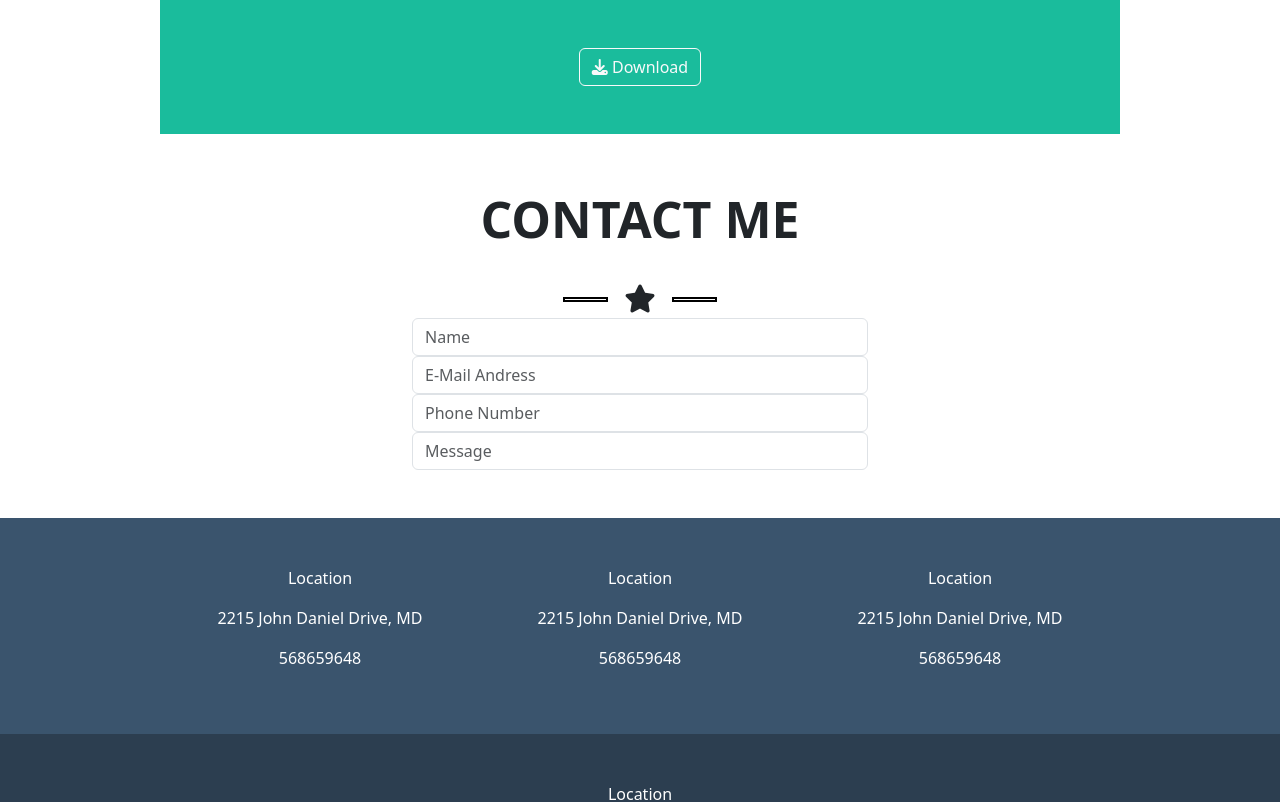
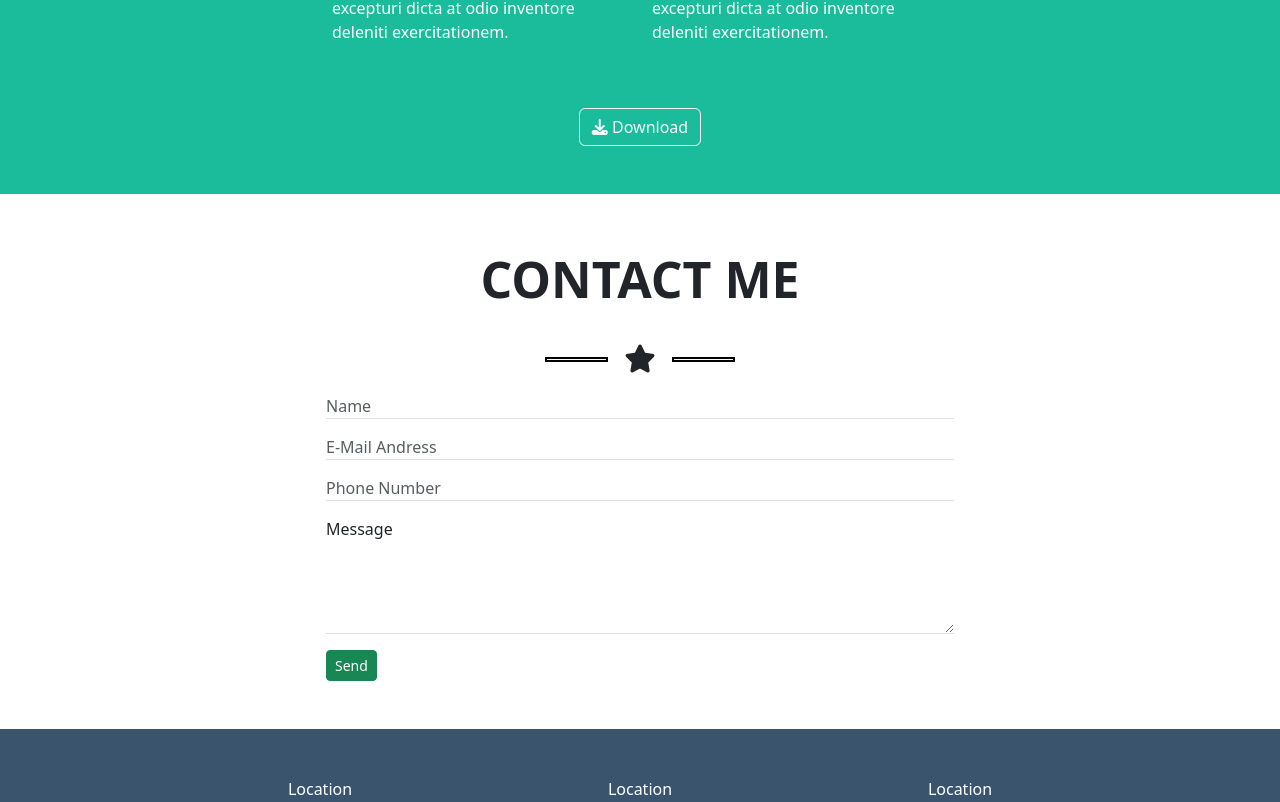
Before and after one commit to Valentina-De-Mite/html-css-bootstrap-freelancer, a plain HTML site: page index.html in a window 1280 px wide. Shown: the part 1779-2581 px from the top of the page. Drawn offline with nearby package versions, Linux system fonts and the light colour scheme.

Commit message:
added form contacts

```diff
--- a/index.html
+++ b/index.html
@@ -16,7 +16,7 @@
             <nav class="navbar navbar-expand-lg pb-3 pt-3">
                 <div class="container-fluid ">
                   <a class="navbar-brand fw-bold text-white" href="#">START BOOTSTRAP</a>
-                  <button class="navbar-toggler" type="button" data-bs-toggle="collapse" data-bs-target="#navbarSupportedContent" aria-controls="navbarSupportedContent" aria-expanded="false" aria-label="Toggle navigation">
+                  <button class="navbar-toggler " type="button  " data-bs-toggle="collapse" data-bs-target="#navbarSupportedContent" aria-controls="navbarSupportedContent" aria-expanded="false" aria-label="Toggle navigation">
                     <span class="navbar-toggler-icon"></span>
                   </button>
                   <div class="collapse navbar-collapse" id="navbarSupportedContent">
@@ -42,8 +42,8 @@
 
     <!-- MAIN -->
     <main>
-        <div class="m-auto w-75">
-            <section class="container-fluid text-center m-auto bg-color-green text-white">
+        <div class="container-fluid bg-color-green">
+            <section class="w-75 text-center m-auto  text-white">
                 <img class="avatar pt-5 pb-5 img-fluid" src="./assets/images/avatar.svg" alt="">
                 <p class="title t-s">START BOOTSTRAP</p>
                 <div class=" pt-3 fs-3 d-flex align-items-center justify-content-center gap-3">
@@ -57,7 +57,9 @@
                     </p>
                 </div>
             </section>
+        </div>
 
+        <div class="container-fluid bg-white">
             <section class="container-fluid text-center m-auto bg-color-white">
                 <div class="title pt-5 pb-2">
                     PORTFOLIO
@@ -88,8 +90,11 @@
                       </div>
                 </div>
             </section>
+        </div>
 
-            <section class="container-fluid text-center pt-5 pb-5 mb-5m-auto bg-color-green text-white">
+
+        </div>
+            <section class=" text-center pt-5 pb-5 mb-5m-auto bg-color-green text-white">
                 <p class="title">ABOUT</p>
                 <div class=" pt-3 fs-3 d-flex align-items-center justify-content-center gap-3">
                     <hr>
@@ -111,32 +116,42 @@
                 </button>
             </section>
 
-            <section class="container-fluid w-50 bg-color-white text-center">
+            <div class="container-fluid bgc-white">
+                <section class="w-50 m-auto text-center">
                     <div class="title pt-5 pb-2">
                         CONTACT ME
                     </div>
-                <div class=" pt-3 fs-3 d-flex align-items-center justify-content-center gap-3">
+                    <div class="pt-3 fs-3 d-flex align-items-center justify-content-center gap-3">
                         <hr class="black">
                         <i class="fa-solid fa-star"></i>
                         <hr class="black">
                     </div>
+                    <div class="mb-3 text-start pt-3 ">
+                        <input type="Name" class="form-control border-0 rounded-0 border-bottom p-0" id="exampleFormControlInput1" placeholder="Name">
+                    </div>
+                    <div class="mb-3 text-start">
+                        <input type="Email" class="form-control border-0 rounded-0 border-bottom p-0" id="exampleFormControlInput1" placeholder="E-Mail Andress">
+                    </div>
+                    <div class="mb-3 text-start">
+                        <input type="Phone Number" class="form-control border-0 rounded-0 border-bottom p-0" id="exampleFormControlInput1" placeholder="Phone Number">
+                    </div>
+
+                    <div class="mb-3 text-start">
+                        <label for="exampleFormControlTextarea1" class="form-label ">Message</label>
+                        <textarea class="form-control border-0 rounded-0 border-bottom" id="exampleFormControlTextarea1" rows="3"></textarea>
+                    </div>
 
 
-                <div class="input-group flex-nowrap border-0 ">
-                    <input type="text" class="form-control" placeholder="Name" aria-label="Name" aria-describedby="addon-wrapping">
-                </div>
-                <div class="input-group flex-nowrap">
-                    <input type="text" class="form-control" placeholder="E-Mail Andress" aria-label="E-Mail" aria-describedby="addon-wrapping">
-                </div>
-                <div class="input-group flex-nowrap">
-                    <input type="text" class="form-control" placeholder="Phone Number" aria-label="Phone Number" aria-describedby="addon-wrapping">
-                </div>
-                <div class="input-group flex-nowrap">
-                    <input type="text" class="form-control" placeholder="Message" aria-label="Message" aria-describedby="addon-wrapping">
+                </section>
+                <div class="w-50 m-auto" >
+                    <a class="btn btn-success btn-sm align-content-start" href="#" role="button">
+                        Send
+                    </a>
                 </div>
 
-            </section>
             </div>
+
+
 
     </main>
 
```
Lines whose indentation alone changed are shown as unchanged.
